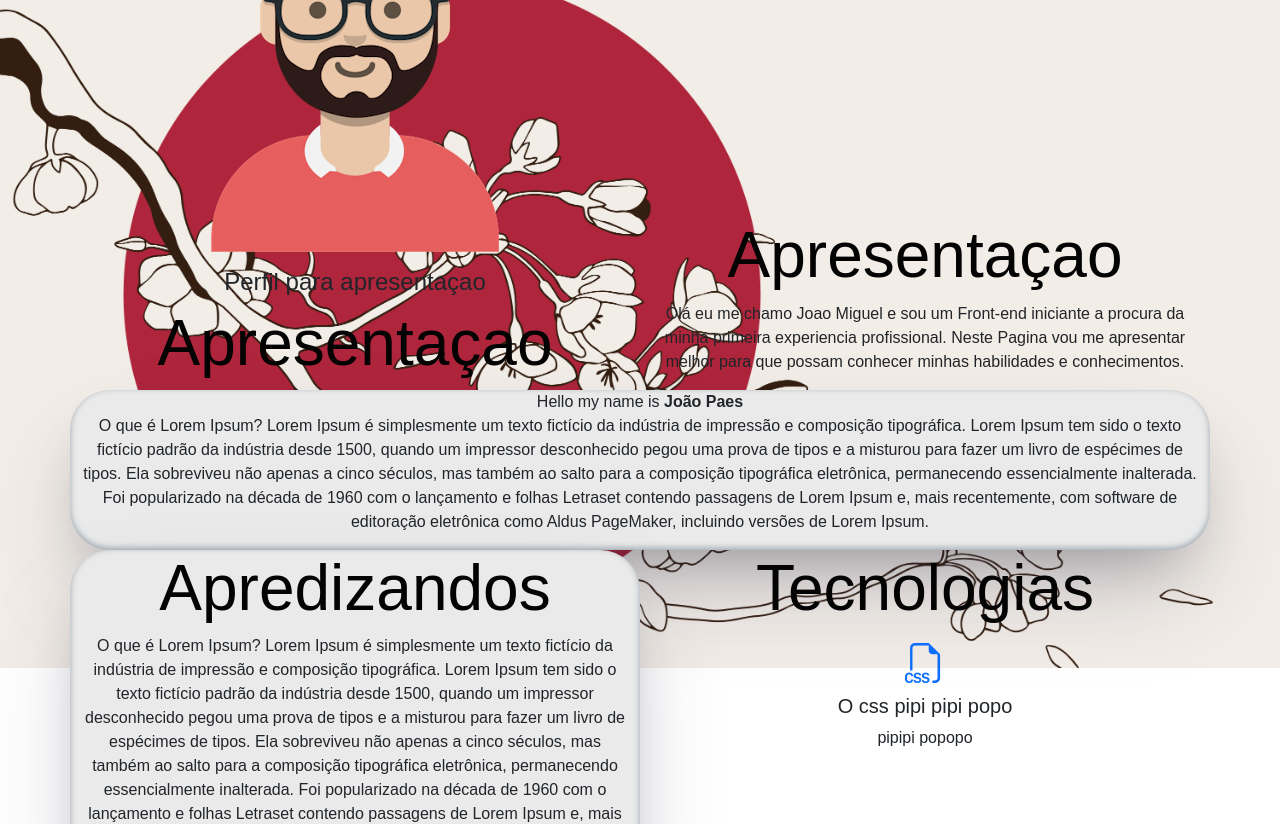
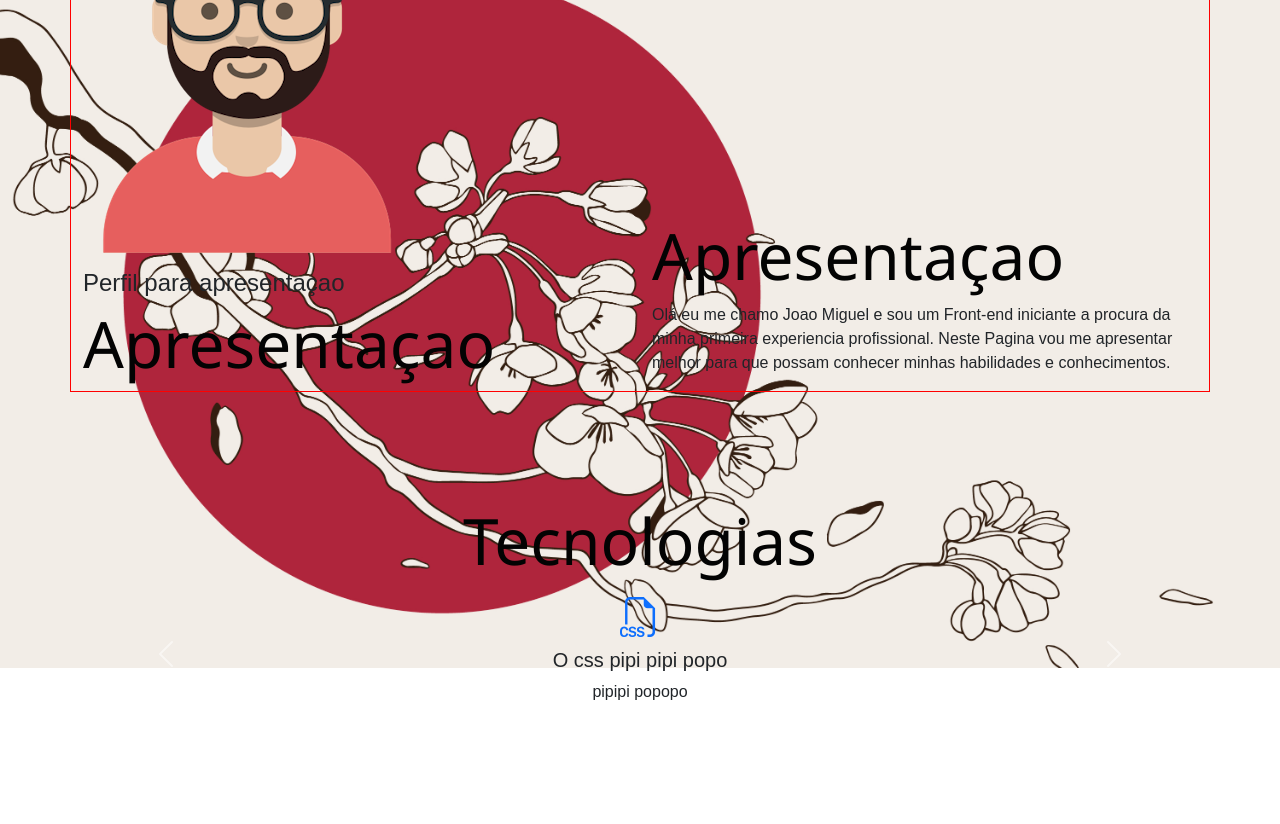
Before and after one commit to MiguelPaes/Portfolio, a plain HTML site: page IndexHTML/index.html in a window 1280 px wide. Shown: the part 132-956 px from the top of the page. Drawn offline with nearby package versions, Linux system fonts and the light colour scheme.

Commit message:
Atualizando layout HomePage

```diff
--- a/Header/header.css
+++ b/Header/header.css
@@ -25,10 +25,7 @@ header.rolagem a{
     height: 50px;
     width: 50px;
 }
-.container{
-    max-width: 100vh;
-    margin: auto;
-}
+
 .flex{
     display: flex;
     align-items: center;
--- a/IndexHTML/index.html
+++ b/IndexHTML/index.html
@@ -37,8 +37,8 @@
         </div><!--container-->
     </header>
     <section class="banner">
-        <div class="container text-center">
-            <div class="row">
+        <div class="container ">
+            <div class="row space">
                 <div class="col">
                     <img src="../Img/Avatars - Default.png" alt="Profile">
                     <h4>Perfil para apresentaçao</h4>
@@ -52,34 +52,11 @@
                     Neste Pagina vou me apresentar melhor para que  possam conhecer minhas habilidades e conhecimentos.
                 </p>
                 </div>
+
             </div>
-            <div class="row">
-            <div class="col teste">
-                <h1">Hello my name is <spam><b>João Paes</b></spam></h1>
-                <p>O que é Lorem Ipsum?
-                    Lorem Ipsum é simplesmente um texto fictício da indústria de impressão e composição
-                    tipográfica. Lorem Ipsum tem sido o texto fictício padrão da indústria desde 1500, quando um impressor desconhecido pegou uma
-                    prova de tipos e a misturou para fazer um livro de espécimes de tipos. Ela sobreviveu não apenas a cinco séculos, mas também ao salto para a composição tipográfica eletrônica,
-                    permanecendo essencialmente inalterada. Foi popularizado na década de 1960 com o lançamento
-                    e folhas Letraset contendo passagens de Lorem Ipsum e, mais recentemente, com software de editoração
-                    eletrônica como Aldus PageMaker, incluindo versões de Lorem Ipsum.</p>
-            </div>
-            </div>
-            <div class="row">
-            <div class="col teste" >
-                <h1>Apredizandos</h1>
-                <p>O que é Lorem Ipsum?
-                    Lorem Ipsum é simplesmente um texto fictício da indústria de impressão e composição
-                    tipográfica. Lorem Ipsum tem sido o texto fictício padrão da indústria desde 1500, quando um impressor desconhecido pegou uma
-                    prova de tipos e a misturou para fazer um livro de espécimes de tipos. Ela sobreviveu não apenas a cinco séculos, mas também ao salto para a composição tipográfica eletrônica,
-                    permanecendo essencialmente inalterada. Foi popularizado na década de 1960 com o lançamento
-                    e folhas Letraset contendo passagens de Lorem Ipsum e, mais recentemente, com software de editoração
-                    eletrônica como Aldus PageMaker, incluindo versões de Lorem Ipsum.</p>
-            </div>
+            <div class="row text-center"><!--Start of technology container-->
             <div class="col ">
                 <h1>Tecnologias</h1>
-
-
                 <div id="carouselTecnologias" class="carousel slide carousel-fade">
 
                     <div id="carouselExampleFade" class="carousel slide carousel-fade">
@@ -111,9 +88,7 @@
                     </div>
 
                 </div>
-
-            </div>
-        </div>
+        </div> <!--End of technology container-->
     </section>
 
 
--- a/Section/section.css
+++ b/Section/section.css
@@ -1,3 +1,10 @@
+
+.container{
+    max-width: 100vh;
+    margin: auto;
+    **codigo removido e nao causou nenhuma alteraçao na resposividade ou designer atual, porem comentado para nao esquecermos dele caso no futuro vnhamosa perceber o erro causado pela ausensia do mesmo.
+}
+
 .teste{
     background-color: #eaeaea;
     border-radius: 40px;
@@ -9,3 +16,11 @@ display: flex;
 flex-direction: column;
 justify-content:flex-end;
 }
+
+.space{
+    margin-bottom: 10%;
+    border: red 1px solid;
+}
+h1{
+    font-family:'Segoe UI', Tahoma, Geneva, Verdana, sans-serif
+}
```
